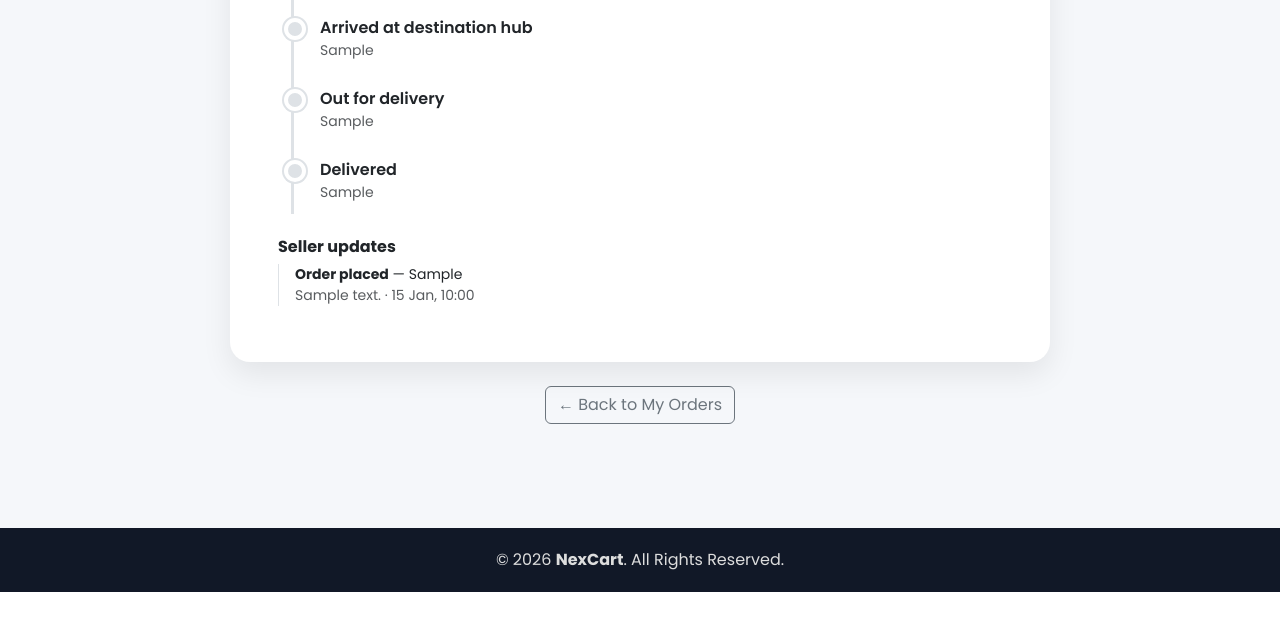
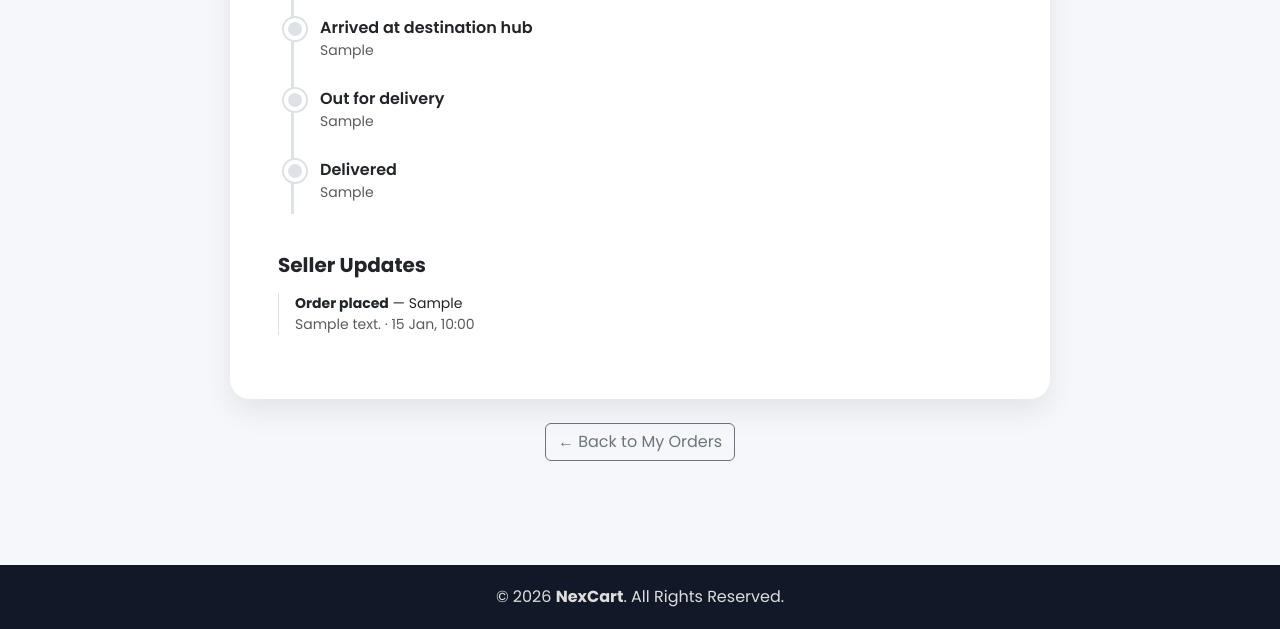
Before and after one commit to RanjanChauhan08/nexcart, a Django app: page /track/000/ in a window 1280 px wide. Shown: the part 837-1466 px from the top of the page. Before the commit the page ends 1429 px from the top, so only its background shows below. Run offline with Django 5.2, Linux system fonts and the light colour scheme; a user stored in the database is signed in; tables that the repository leaves empty hold one stand-in row (values such as "Sample post").

Commit message:
A clear message about the changes you made

```diff
--- a/templates/tracking/my_orders.html
+++ b/templates/tracking/my_orders.html
@@ -22,7 +22,7 @@
                             <div class="text-end">
                                 <span class="badge fs-6 {% if order.status == 'cancelled' %}text-bg-danger{% elif order.status == 'delivered' %}text-bg-success{% else %}text-bg-primary{% endif %}">{{ order.get_status_display }}</span>
                                 <br>
-                                <a href="{% url 'order_tracking' order.tracking_code %}" class="btn btn-dark btn-sm rounded-pill px-3 mt-2">Track Order</a>
+                                <a href="{% url 'order_tracking' tracking_code=order.tracking_code %}" class="btn btn-dark btn-sm rounded-pill px-3 mt-2">Track Order</a>
                             </div>
                         </div>
                     </div>
--- a/templates/tracking/order_tracking.html
+++ b/templates/tracking/order_tracking.html
@@ -20,8 +20,8 @@
                     <div class="fw-semibold">{{ step.label }}</div>
                     <div class="small text-muted">{{ step.location }}{% if step.current %} · Current stage{% endif %}</div>
                 </div>{% endfor %}</div>
-            <h2 class="h6 fw-bold mt-2">Seller updates</h2>{% for update in order.tracking_updates.all %}
-            <div class="small border-start ps-3 mb-2"><strong>{{ update.get_status_display }}</strong> — {{ update.location }}<br><span class="text-muted">{{ update.note|default_if_none:'' }} · {{ update.created_at|date:'d M, H:i' }}</span></div>{% endfor %}</div>
+            <h2 class="h5 fw-bold mt-4 mb-3">Seller Updates</h2>{% for update in order.tracking_updates.all|slice:":5" %}
+            <div class="small border-start ps-3 mb-3"><strong>{{ update.get_status_display }}</strong> — {{ update.location }}<br><span class="text-muted">{{ update.note|default_if_none:'' }} · {{ update.created_at|date:'d M, H:i' }}</span></div>{% empty %}<div class="small text-muted">No seller updates have been posted yet.</div>{% endfor %}</div>
     </div>
     <div class="text-center mt-4">
         <a href="{% url 'my_orders' %}" class="btn btn-outline-secondary">← Back to My Orders</a>
```
